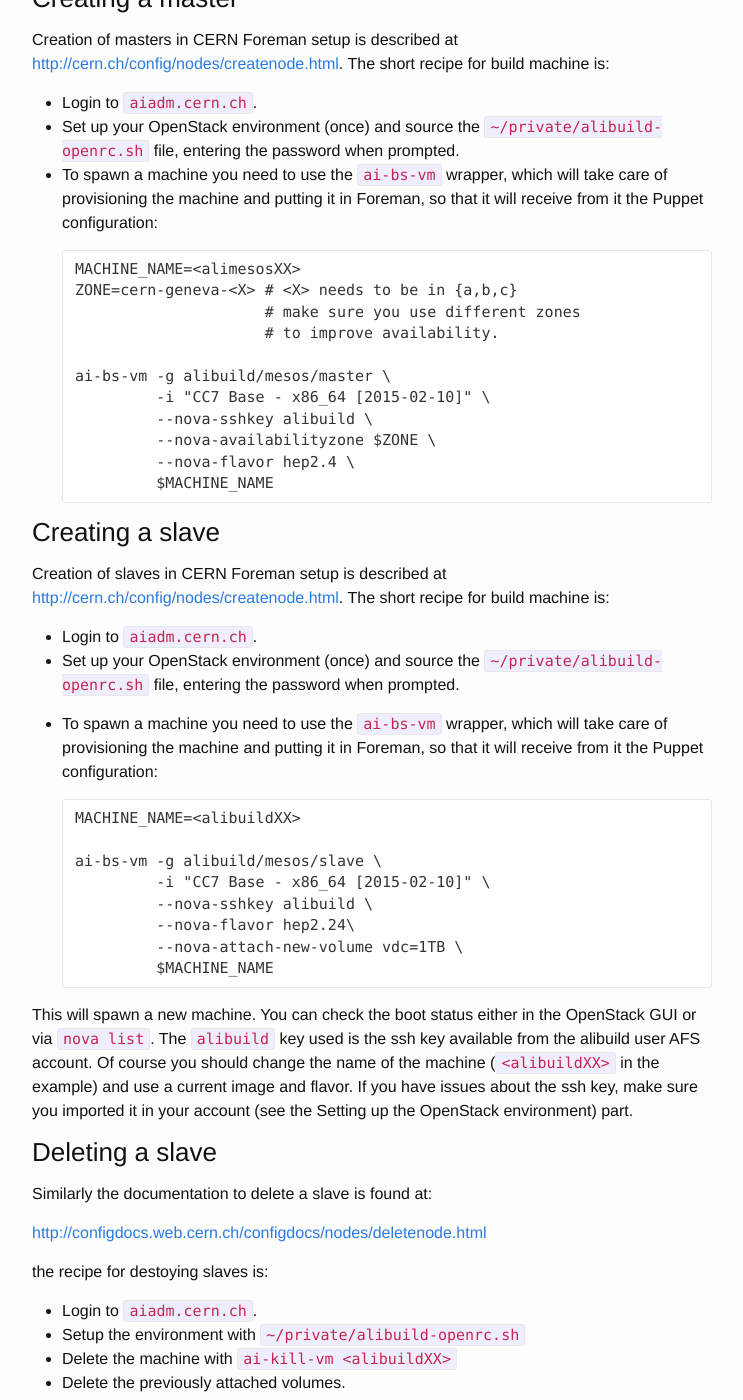
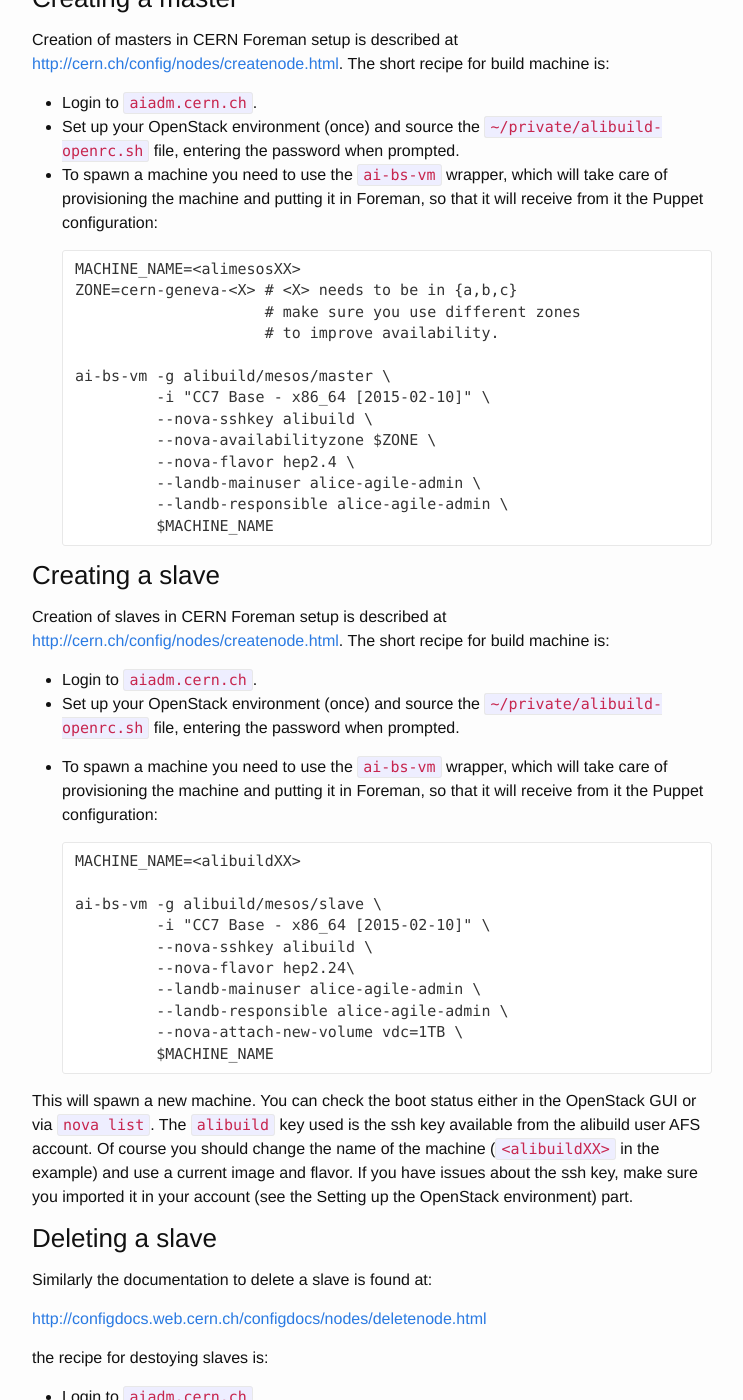
Before and after one commit to alisw/alisw.github.io, a Jekyll site: the page built from infrastructure-mesos.markdown, in a window 1280 px wide and 1400 px high, scrolled down 1662 px. Shown: the whole window, without its empty margins (268-1011 px from the left). Built offline with Jekyll 4.4.1, drawn with Linux system fonts in a browser that asks for light colours; nearby versions of some CDN libraries.

Commit message:
Improve instructions to spawn machines.
Add instructions to register machines with proper owner / mainuser.

```diff
--- a/infrastructure-frontend.markdown
+++ b/infrastructure-frontend.markdown
@@ -36,4 +36,6 @@
                -i "{{site.openstack_image}}" \
                --nova-sshkey {{site.builduser}} \
                --nova-flavor {{site.openstack_master_flavor}} \
+               --landb-mainuser alice-agile-admin \
+               --landb-responsible alice-agile-admin \
                $MACHINE_NAME
--- a/infrastructure-jenkins.markdown
+++ b/infrastructure-jenkins.markdown
@@ -45,6 +45,8 @@
                -i "{{site.openstack_image}}" \
                --nova-sshkey {{site.builduser}} \
                --nova-flavor {{site.openstack_master_flavor}} \
+               --landb-mainuser alice-agile-admin \
+               --landb-responsible alice-agile-admin \
                $MACHINE_NAME
 
 ### Adding a new Mesos cloud
--- a/infrastructure-mesos.markdown
+++ b/infrastructure-mesos.markdown
@@ -105,6 +105,8 @@
                --nova-sshkey {{site.builduser}} \
                --nova-availabilityzone $ZONE \
                --nova-flavor {{site.openstack_master_flavor}} \
+               --landb-mainuser alice-agile-admin \
+               --landb-responsible alice-agile-admin \
                $MACHINE_NAME
 
 ### Creating a slave
@@ -128,6 +130,8 @@
                -i "{{site.openstack_image}}" \
                --nova-sshkey {{site.builduser}} \
                --nova-flavor {{site.openstack_flavor}}\
+               --landb-mainuser alice-agile-admin \
+               --landb-responsible alice-agile-admin \
                --nova-attach-new-volume vdc=1TB \
                $MACHINE_NAME
 
```
